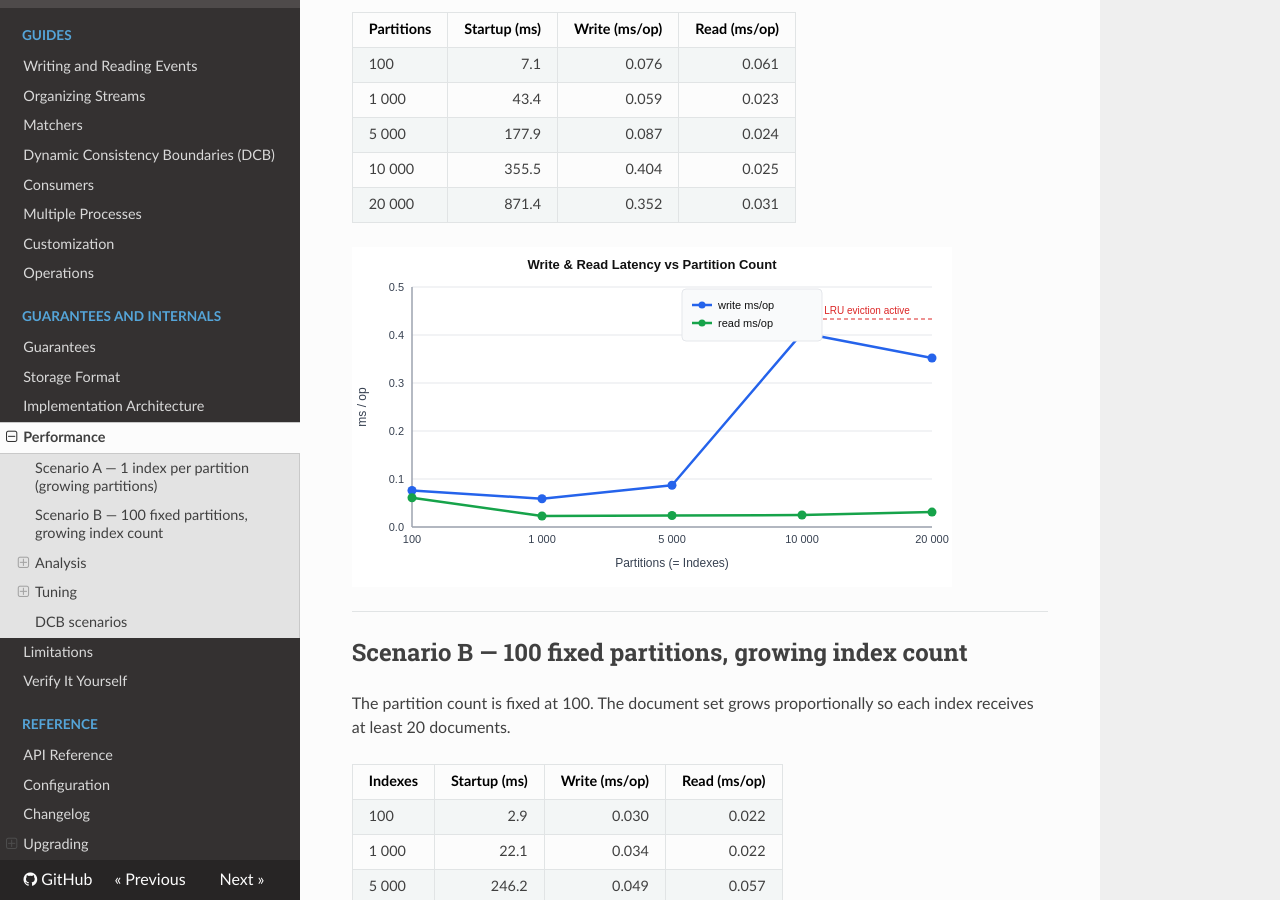
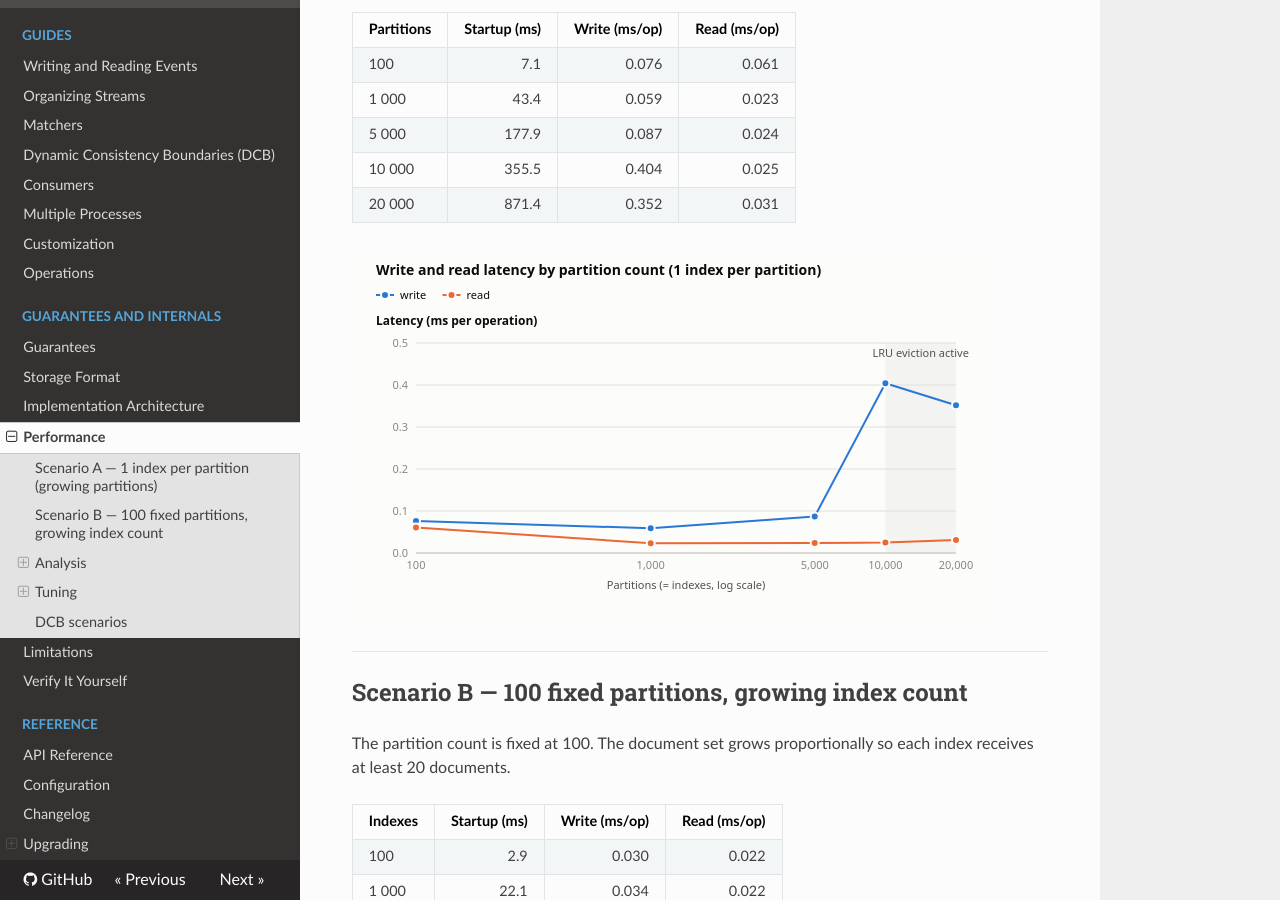
Before and after one commit to albe/node-event-storage, an MkDocs documentation site: the page built from docs/performance.md, in a window 1280 px wide and 900 px high, scrolled down 496 px. Built offline with MkDocs 1.6.1, drawn with Linux system fonts in a browser that asks for light colours; nearby versions of some CDN libraries.

Commit message:
Restyle the performance charts like the syncInterval chart
Co-Authored-By: Claude Opus 5.5 <noreply@anthropic.com>
Claude-Session: https://claude.ai/code/session_01LShbU7xTrfrfUSZAEZavUg

```diff
--- a/docs/performance.md
+++ b/docs/performance.md
@@ -18,7 +18,7 @@ Each partition holds 20 documents.  The number of secondary indexes equals the n
 | 10 000     |        355.5 |          0.404 |         0.025 |
 | 20 000     |        871.4 |          0.352 |         0.031 |
 
-![Write and read latency vs partition count — Scenario A](perf-scenario-a.svg)
+![Write and read latency by partition count, scenario A: write latency rises to about 0.4 ms from 10,000 partitions on, when LRU eviction is active; read latency stays below 0.07 ms](perf-scenario-a.svg)
 
 ---
 
```
Also changed, not shown: other parts of docs/performance.md (+1 -1 lines), docs/perf-scenario-a.svg, docs/perf-scenario-b.svg.
